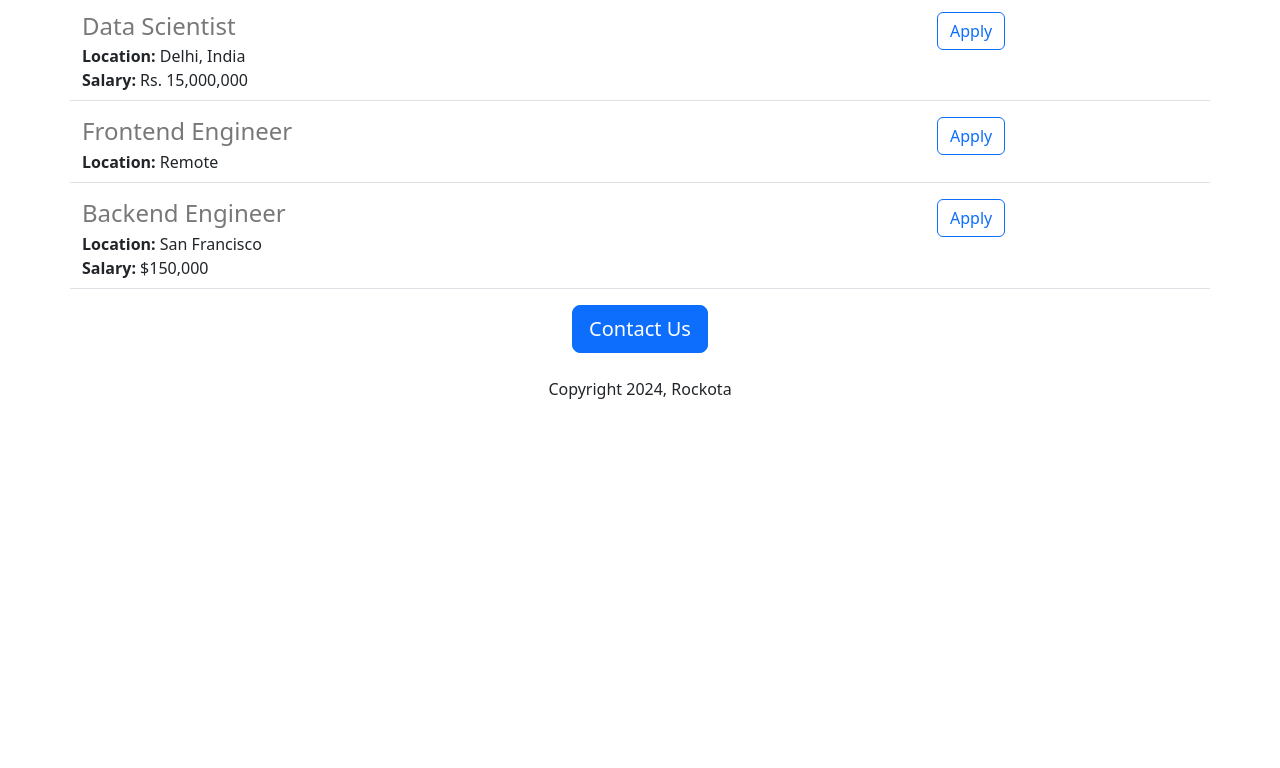
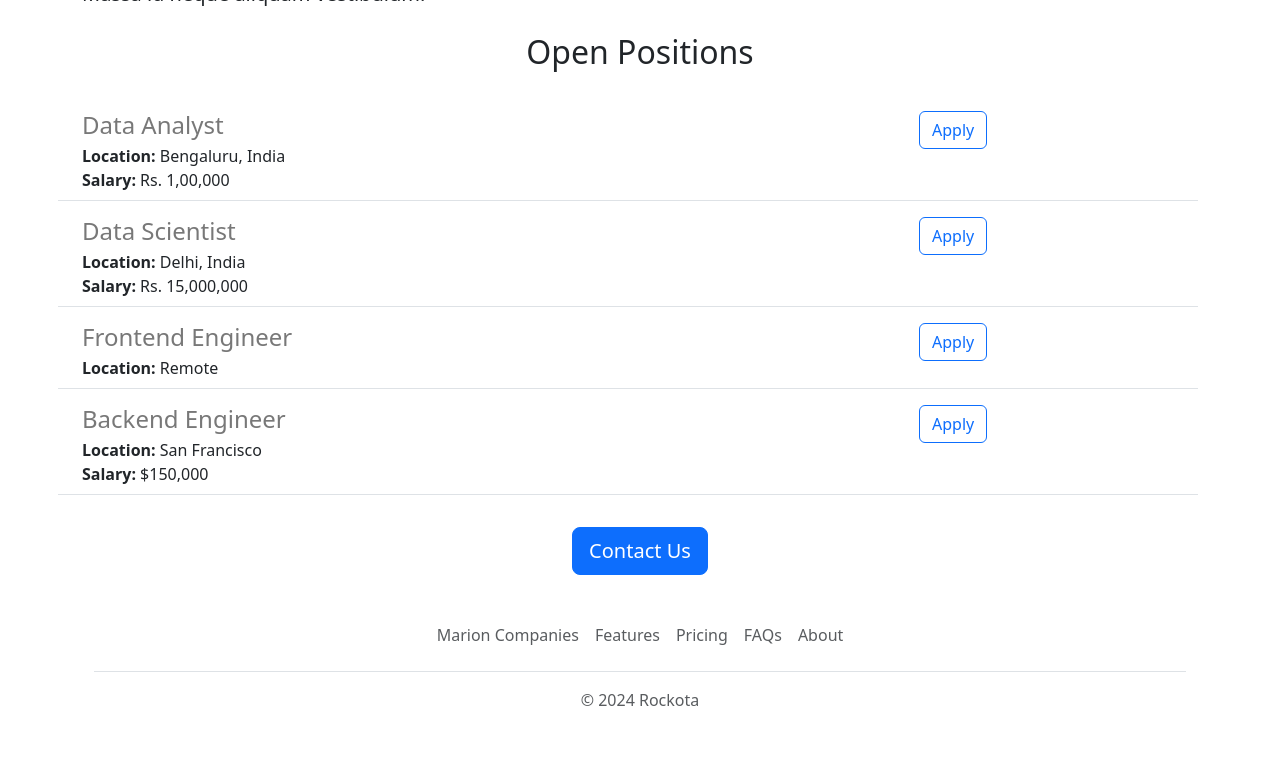
Before and after one commit to awrigh2023/company-careers-website, a Flask app: page / in a window 1280 px wide. Shown: the part 833-1601 px from the top of the page. Before the commit the page ends 1232 px from the top, so only its background shows below. Run offline with Flask 3, Linux system fonts and the light colour scheme.

Commit message:
Functional and aesthetic improvements

```diff
--- /dev/null
+++ b/templates/footer.html
@@ -0,0 +1,12 @@
+<div class="container">
+  <footer class="py-3 my-4">
+    <ul class="nav justify-content-center border-bottom pb-3 mb-3">
+      <li class="nav-item"><a target="_blank" href="https://marioncompanies.com/our-family-of-companies" class="nav-link px-2 text-body-secondary">Marion Companies</a></li>
+      <li class="nav-item"><a href="#" class="nav-link px-2 text-body-secondary">Features</a></li>
+      <li class="nav-item"><a href="#" class="nav-link px-2 text-body-secondary">Pricing</a></li>
+      <li class="nav-item"><a href="#" class="nav-link px-2 text-body-secondary">FAQs</a></li>
+      <li class="nav-item"><a href="#" class="nav-link px-2 text-body-secondary">About</a></li>
+    </ul>
+    <p class="text-center text-body-secondary">&copy; 2024 Rockota</p>
+  </footer>
+</div>
--- a/templates/home.html
+++ b/templates/home.html
@@ -10,17 +10,25 @@
         height: 360px;
         width: 100%;
         object-fit:cover;
+        margin-bottom: 16px;
       }
     </style>
   </head>
   <body>
+    {% include 'nav.html' %}
+    <img class="img-fluid" id="banner" src="https://6d88b934-3b19-4ef6-8c57-f63c1a000987-00-15kvhr2gy8u8t.kirk.replit.dev/static/banner.jpg">
     <div class="container">
       <h1 class="text-center mt-2 mb-4">{{company_name}} Careers</h1>
-      <img class="img-fluid" id="banner" src="https://6d88b934-3b19-4ef6-8c57-f63c1a000987-00-15kvhr2gy8u8t.kirk.replit.dev/static/banner.jpg">
-      <h2 class="text-center mt-2 mb-4">About Rockota</h2>
+      <div class="row" style="margin-bottom:16px;">
+        <div class="col-md-6">
       <p class="lead">
       Lorem ipsum dolor sit amet, consectetur adipiscing elit, sed do eiusmod tempor incididunt ut labore et dolore magna aliqua. Dolor sit amet consectetur adipiscing elit ut. Ante metus dictum at tempor. A diam maecenas sed enim ut. Viverra orci sagittis eu volutpat odio. Blandit volutpat maecenas volutpat blandit. Dignissim suspendisse in est ante in nibh. Sagittis eu volutpat odio facilisis mauris. Lorem ipsum dolor sit amet consectetur adipiscing elit ut aliquam. Dolor magna eget est lorem ipsum dolor sit amet. Tempor orci eu lobortis elementum. Massa id neque aliquam vestibulum.
       </p>
+        </div>
+        <div class="d-none d-md-block col-md-6">
+        <img src="/static/people_working.jpg" style="height:320px; border-radius:4px;"
+          </div>
+      </div>
       <h2 class="text-center mt-2 mb-4">Open Positions</h2>
       <p>
       {% for job in jobs %}
@@ -28,9 +36,9 @@
       {% endfor %}
       </p>
       <div class="text-center">
-        <button class="btn btn-primary btn-lg">Contact Us</button>
-        <p class="mt-4">Copyright 2024, Rockota</p>
+        <a class="btn btn-primary btn-lg" href="mailto:andrewwright2023@outlook.com?subject=Question%20about%20Job%20Openings&body=My%20name%3A%20%3Cyour%20name%20here%3E%0D%0A%0D%0AMy%20question%3A%20%3Center%20question%20here%3E">Contact Us</a>
       </div>
-    </body>
-  </div>
+   </div>
+    {% include 'footer.html' %}
+  </body>
 </html>
--- a/templates/jobitem.html
+++ b/templates/jobitem.html
@@ -12,9 +12,9 @@
     </div>
     {% endif %}
     </div>
-  <div class='col-3'>
-    <button type='button' class='btn btn-outline-primary'>
+  <div class="col-2 padding-right:16px">
+    <a href="mailto:andrewwright2023@outlook.com?subject=Application%20for%20{{job['title']}}&body=My%20name%3A%20%3Cyour%20name%20here%3E%0D%0A%0D%0AMy%20resume%20link%3A%20%3Cresume%20link%3E%0D%0A%0D%0AMy%20LinkedIn%20link%3A%20%3ClinkedIn%20link%3E" type="button" class="btn btn-outline-primary float-right align-middle">
       Apply
-    </button>
+    </a>
   </div>
 </div>
--- /dev/null
+++ b/templates/nav.html
@@ -0,0 +1,9 @@
+<nav class="navbar shadow-sm fixed-top bg-white">
+  <div class="container-fluid">
+    <a class="navbar-brand" href="#">
+      <img src="/static/logo.svg" alt="Logo" width="30" height="24" class="d-inline-block align-text-top">
+      Rockota
+    </a>
+  </div>
+</nav>
+<div style= "height: 56px;"></div>
```
Also changed, not shown: static/logo.svg (added), 1 other file.
